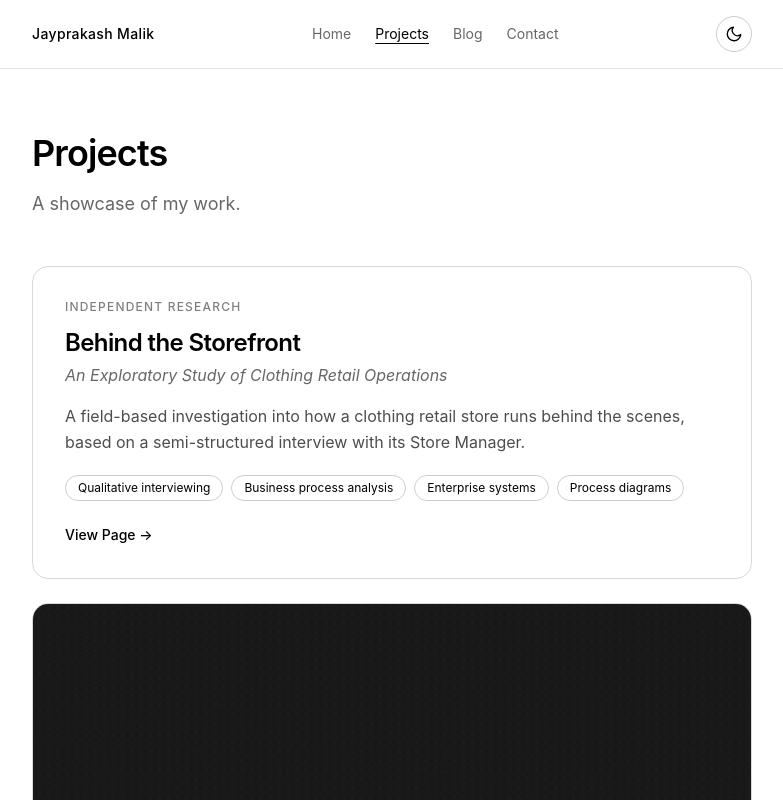
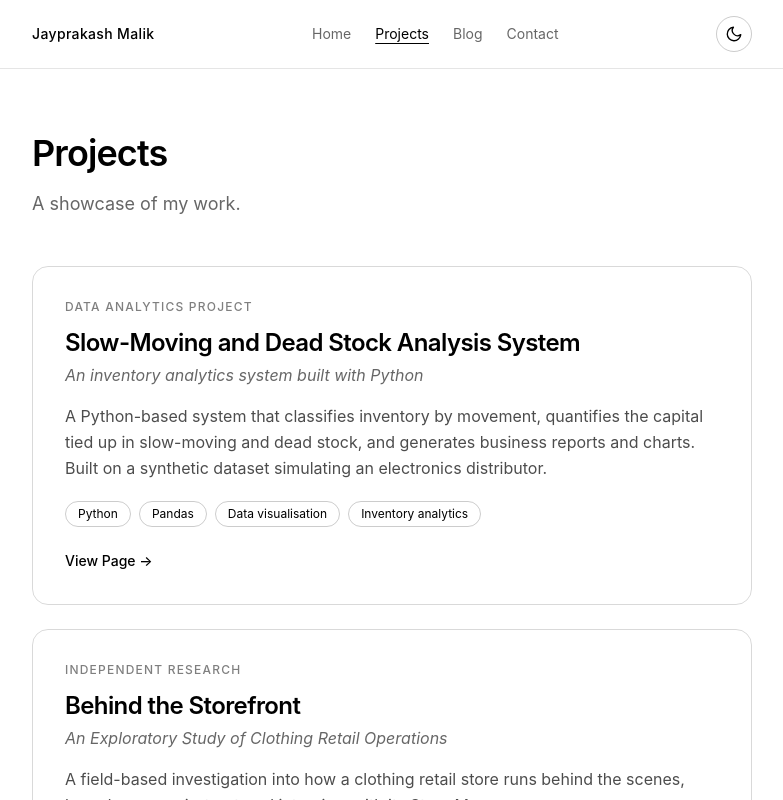
Before and after one commit to Tyler7x1/portfolio, a Next.js app: page /projects in a window 1280 px wide. Shown: the top 800 px of the page, without its empty margins (248-1031 px from the left). Built offline with nearby package versions, Linux system fonts and the light colour scheme.

Commit message:
Added new project

```diff
--- a/app/projects/page.tsx
+++ b/app/projects/page.tsx
@@ -1,6 +1,15 @@
 import ProjectCard, { type Project } from "@/components/ProjectCard";
 
 const projects: Project[] = [
+  {
+    type: "Data analytics project",
+    title: "Slow-Moving and Dead Stock Analysis System",
+    subtitle: "An inventory analytics system built with Python",
+    description:
+      "A Python-based system that classifies inventory by movement, quantifies the capital tied up in slow-moving and dead stock, and generates business reports and charts. Built on a synthetic dataset simulating an electronics distributor.",
+    tags: ["Python", "Pandas", "Data visualisation", "Inventory analytics"],
+    href: "https://github.com/Tyler7x1/Slow-Moving-Dead-Stock-Analysis",
+  },
   {
     type: "Independent research",
     title: "Behind the Storefront",
@@ -29,7 +38,7 @@ const projects: Project[] = [
     ],
     href: "https://github.com/theoneandonlyshadow/Echo-Relay",
     image: "/echorelay.gif",
-  },
+  }
 ];
 
 export default function Projects() {
```
